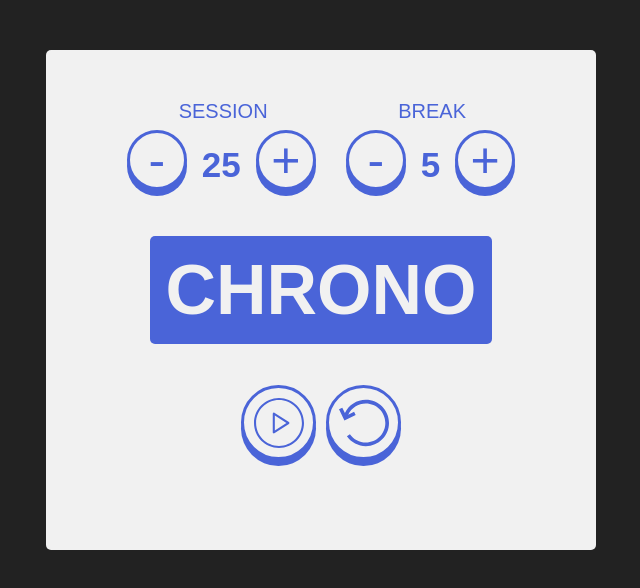
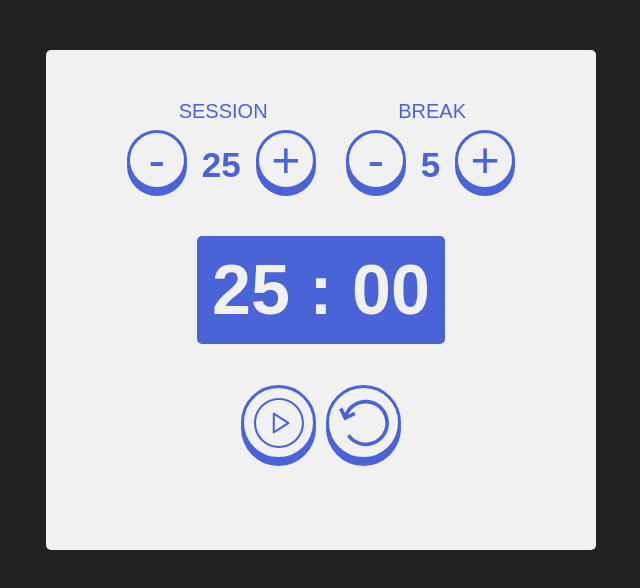
Before and after one commit to HuguesBriqueler/Pomodoro-React, a React (Create React App) app: page / in a window 1280 px wide. Shown: the top 588 px of the page, without its empty margins (319-959 px from the left). Built offline with nearby package versions, Linux system fonts and the light colour scheme.

Commit message:
stopwatch display

```diff
--- a/src/components/Pomodoro/Pomodoro.jsx
+++ b/src/components/Pomodoro/Pomodoro.jsx
@@ -6,7 +6,7 @@ import resestIcon from "../../Images/reset.svg";
 
 function Pomodoro() {
   const [sessionDuration, setSessionDuration] = useState(1500);
-  const [sessionTimer, setSessionTimer] = useState(10);
+  const [sessionTimer, setSessionTimer] = useState(1500);
   const [breakDuration, setBreakDuration] = useState(300);
   const [breakTimer, setBreakTimer] = useState(300);
   const [isRunning, setIsRunning] = useState(false);
@@ -18,9 +18,9 @@ function Pomodoro() {
   function reducer(state, action) {
     switch (action.type) {
       case "TICK":
-        if (sessionTimer >= 0) {
+        if (sessionTimer > 0) {
           setSessionTimer((prevSessionTimer) => prevSessionTimer - 1);
-        } else if (breakTimer >= 1) {
+        } else if (breakTimer > 0) {
           setBreakTimer((prevBreakTimer) => prevBreakTimer - 1);
         } else {
           setSessionTimer(sessionDuration);
@@ -56,7 +56,31 @@ function Pomodoro() {
         </div>
       </div>
       <h1>
-        <span>CHRONO</span>
+        {sessionTimer > 0 ? (
+          <span>
+            {`${
+              Math.trunc(sessionTimer / 60) < 10
+                ? `0${Math.trunc(sessionTimer / 60)}`
+                : `${Math.trunc(sessionTimer / 60)}`
+            } : ${
+              sessionTimer % 60 < 10
+                ? `0${sessionTimer % 60}`
+                : `${sessionTimer % 60}`
+            }`}
+          </span>
+        ) : (
+          <span>
+            {`${
+              Math.trunc(breakTimer / 60) < 10
+                ? `0${Math.trunc(breakTimer / 60)}`
+                : `${Math.trunc(breakTimer / 60)}`
+            } : ${
+              breakTimer % 60 < 10
+                ? `0${breakTimer % 60}`
+                : `${breakTimer % 60}`
+            }`}
+          </span>
+        )}
       </h1>
       <div className={styles.containerControllers}>
         <button onClick={playPause}>
```
